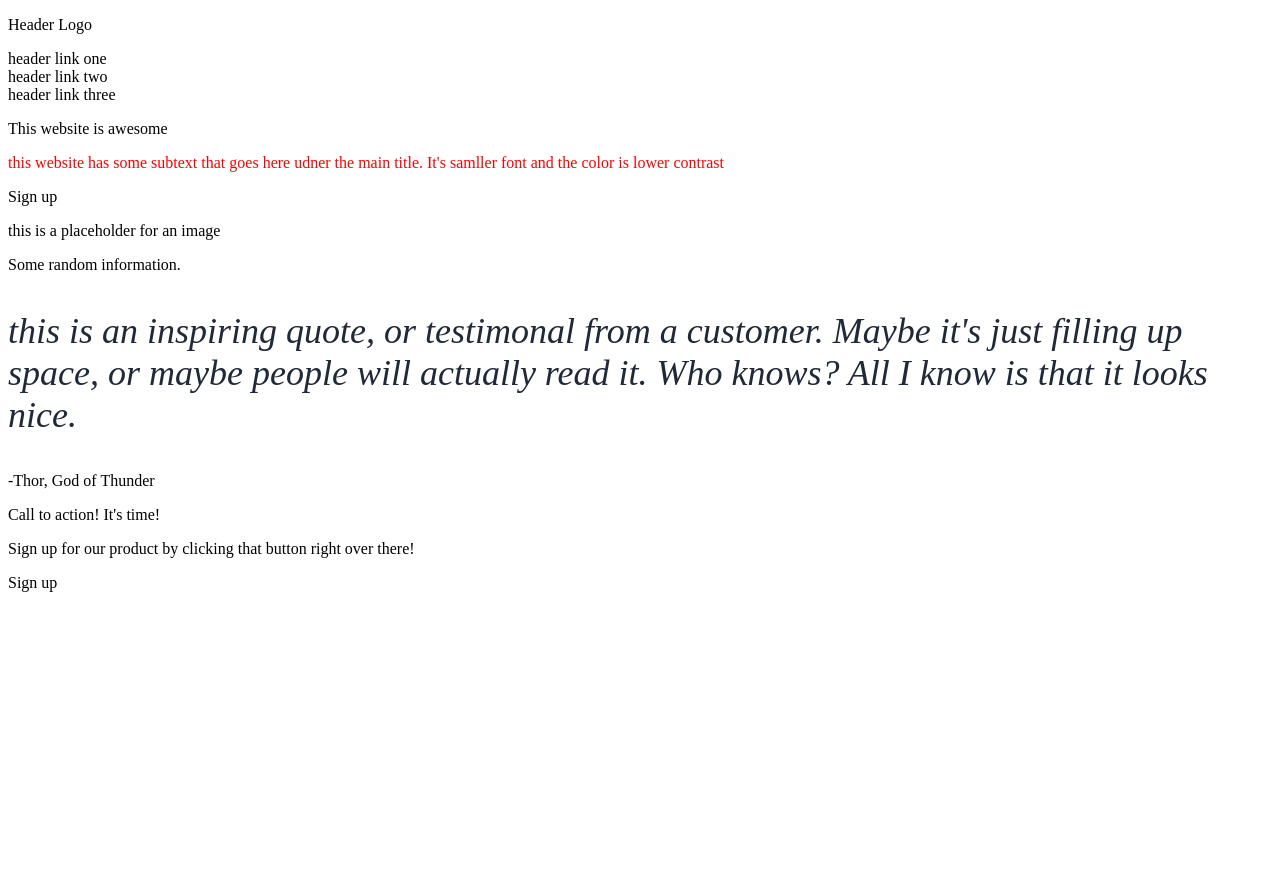
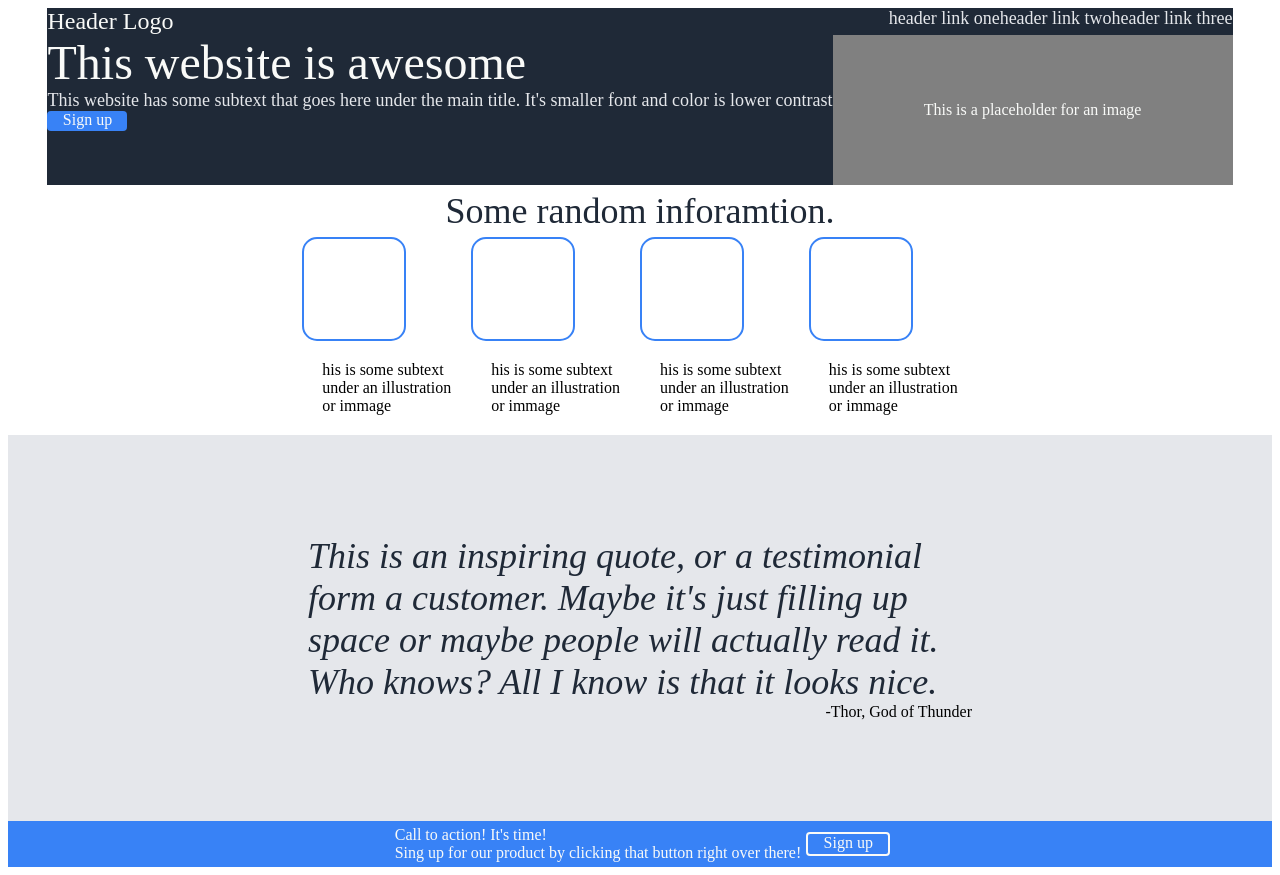
Before and after one commit to Wotan117/Odin-Landing-Page, a plain HTML site: page index.html in a window 1280 px wide. Before the commit the page ends 800 px from the top, so only its background shows below. Drawn offline with Linux system fonts and the light colour scheme.

Commit message:
removed the unneded old index document and switched to the new cleaner one.

```diff
--- a/index.html
+++ b/index.html
@@ -8,21 +8,64 @@
     </head>
 
     <body>
-        <p class="dark-background header">Header Logo</p>
-        <div class="flex-container">
-            <div class="one">header link one</div>
-            <div class="two">header link two</div>
-            <div class="three">header link three</div>
+        <div class="container">
+            <div class="top-quater">
+                <div class="top-quater-head">
+                    <div class="header-logo">Header Logo</div>
+                    <div class="top-quater-head-links hero-main-secondary">
+                        <div calss="link">header link one</div>
+                        <div calss="link">header link two</div>
+                        <div calss="link">header link three</div>
+                    </div>
+                </div>
+                <div class="top-quater-bottom">
+                    <div class="top-quater-bottom-text">
+                        <div class="hero-main-title">This website is awesome</div>
+                        <div class="hero-main-secondary">This website has some subtext that goes here under the main title. It's smaller font and color is lower contrast</div>
+                        <div class="signup">Sign up</div>
+                    </div>
+                    <div class="top-quater-bottom-image">
+                        <div class="top-quater-image">This is a placeholder for an image</div>
+                    </div>
+                </div>
+            </div>
+            <div class="second-quater">
+                <div class="inforamtion">Some random inforamtion.</div>
+                <div class="product-list">
+                    <div class="product-combo">
+                        <div class="frame"></div>
+                        <div class="product">his is some subtext <br> under an illustration <br> or immage</div>
+                    </div>
+                    <div class="product-combo">
+                        <div class="frame"></div>
+                        <div class="product">his is some subtext <br> under an illustration <br> or immage</div>
+                    </div>
+                    <div class="product-combo">
+                        <div class="frame"></div>
+                        <div class="product">his is some subtext <br> under an illustration <br> or immage</div>
+                    </div>
+                    <div class="product-combo">
+                        <div class="frame"></div>
+                        <div class="product">his is some subtext <br> under an illustration <br> or immage</div>
+                    </div>
+            </div>
+            <div class="third-quater">
+                <div class="quote-full">
+                    <div class="quote">This is an inspiring quote, or a testimonial form a customer. Maybe it's just filling up space or maybe people will actually read it. Who knows? All I know is that it looks nice.</div>
+                    <div class="odin">
+                        <div class="thor">-Thor, God of Thunder</div>
+                    </div>
+                </div>
+            </div>
+            <div class="last-quater">
+                <div class="last-quater-container">
+                    <div class="last-quater-left">
+                        <div class="last-quater-left-header">Call to action! It's time!</div>
+                        <div class="last-quater-left-text">Sing up for our product by clicking that button right over there!</div>
+                    </div>
+                    <div class="signup signup-border">Sign up</div>
+                </div>
+            </div>
         </div>
-        <p class="dark-background hero-main">This website is awesome</p>
-        <p class="dark-background hero-secondary">this website has some subtext that goes here udner the main title. It's samller font and the color is lower contrast</p>
-        <p class="button-color">Sign up</p>
-        <p calss="quote-background">this is a placeholder for an image</p>
-        <p class="information-header">Some random information.</p>
-        <p class="quote-background quote">this is an inspiring quote, or testimonal from a customer. Maybe it's just filling up space, or maybe people will actually read it. Who knows? All I know is that it looks nice.</p>
-        <p class="quote-background">-Thor, God of Thunder</p>
-        <p class="button-color">Call to action! It's time!</p>
-        <p class="button-color">Sign up for our product by clicking that button right over there!</p>
-        <p class="button-color">Sign up</p>
     </body>
 </html>
```
Also changed, not shown: FLex test.html (deleted, +0 -71 lines).
